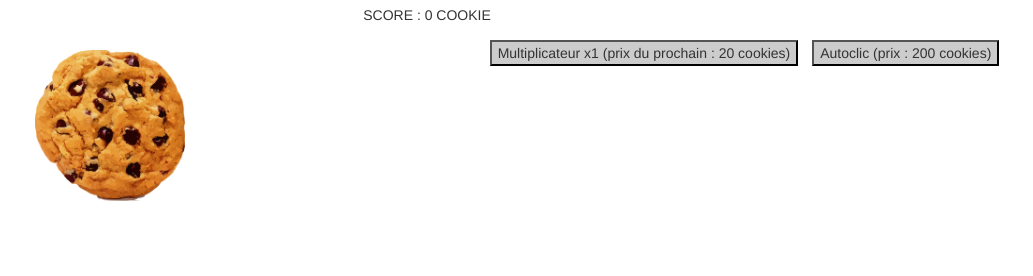
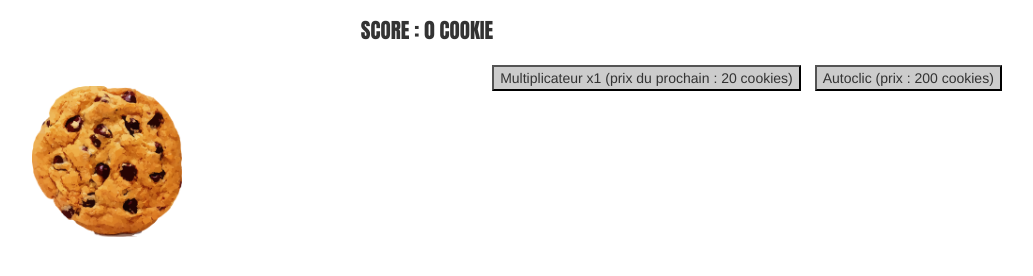
Before and after one commit to Lamx/my-cookie-clicker, a plain HTML site: page index.html in a window 1280 px wide. Shown: the whole page, without its empty margins (213-1246 px from the left). Drawn offline with nearby package versions, Linux system fonts and the light colour scheme.

Commit message:
Update style.css

```diff
--- a/style.css
+++ b/style.css
@@ -3,20 +3,24 @@ body {
 }
 
 .row {
-    padding: 5px;
+    margin: 15px;
     text-align: center;
+}
+
+#affichage {
+    font-family: Impact;
+    font-size: 1.5em;
 }
 
 #bouton {
     box-shadow: none;
     border: none;
     background-color: #fff;
-    padding: 15px;
+
 }
 
-.bigbutton {
-    height:2em;
-    width:2em;
+#cookie {
+    margin:25px;
 }
 
 #multiplicateur, #autoclic {
```
